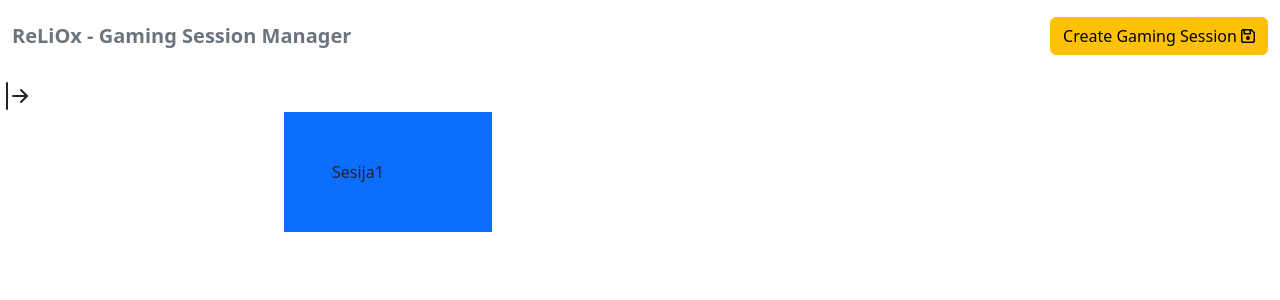
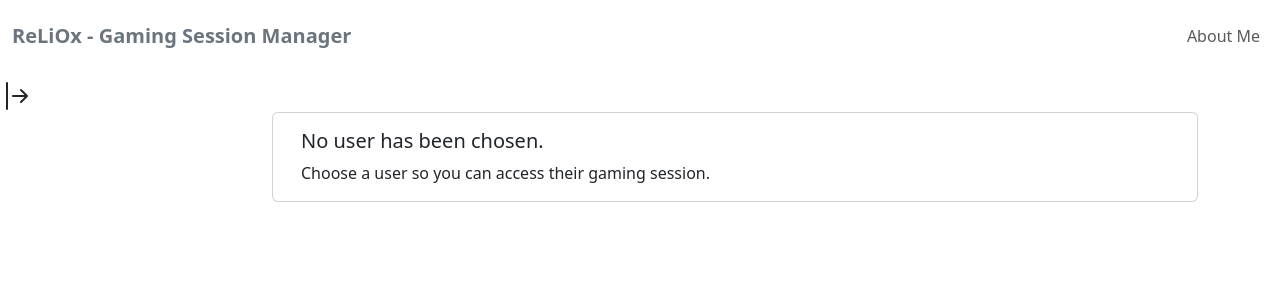
Before and after one commit to R3FA/ReLiOx, an Angular app in the folder Frontend/: page / in a window 1280 px wide. Shown: the top 300 px of the page. Built offline with nearby package versions, Linux system fonts and the light colour scheme.

Commit message:
Implement some missing UI features

```diff
--- a/Frontend/src/app/app.component.html
+++ b/Frontend/src/app/app.component.html
@@ -204,8 +204,16 @@
       <section id="main">
         <div class="container-lg">
           <div class="row">
-            <div class="col-3 pb-5">
-              <div class="col bg-primary p-5">Sesija1</div>
+            <div class="col-3 pb-5" *ngIf="ifUserNotChosen">
+              <div class="col bg-primary p-5">DummySession1</div>
+            </div>
+            <div class="card" style="width: 100%" *ngIf="!ifUserNotChosen">
+              <div class="card-body">
+                <h5 class="card-title">No user has been chosen.</h5>
+                <p class="card-text">
+                  Choose a user so you can access their gaming session.
+                </p>
+              </div>
             </div>
           </div>
         </div>
--- a/Frontend/src/app/app.component.ts
+++ b/Frontend/src/app/app.component.ts
@@ -10,5 +10,5 @@
 export class AppComponent {
   public navBarTitle: string = 'ReLiOx - Gaming Session Manager';
   public sideBarUserPanelTitle: string = 'User Panel';
-  public ifUserNotChosen: boolean = true;
+  public ifUserNotChosen: boolean = false;
 }
```
